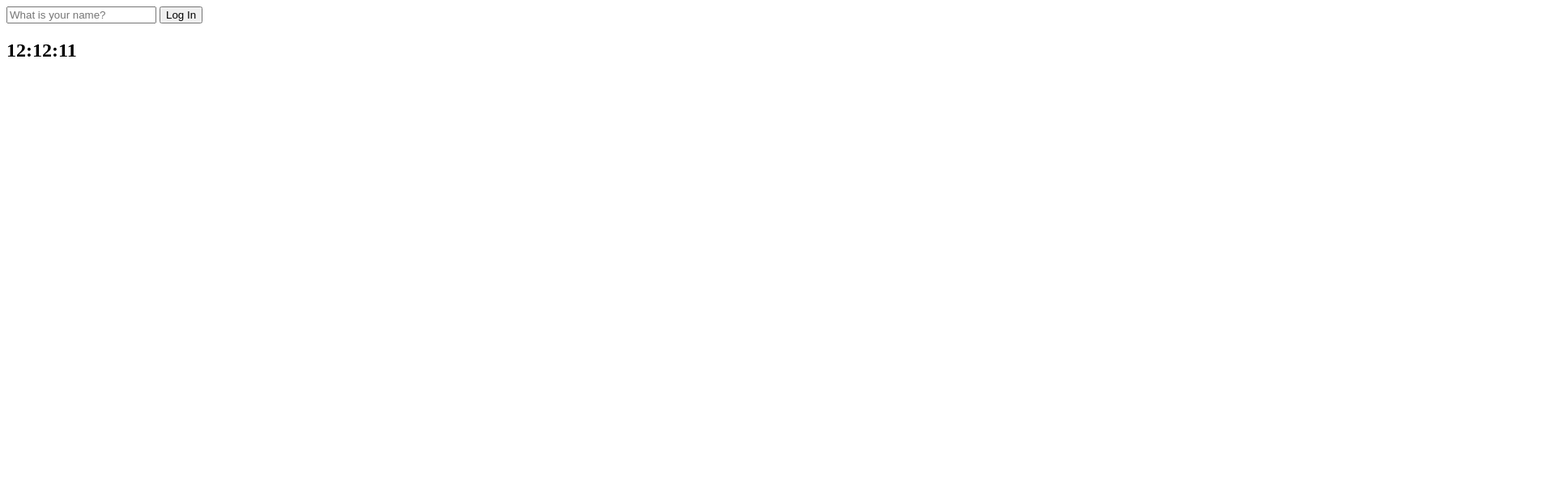
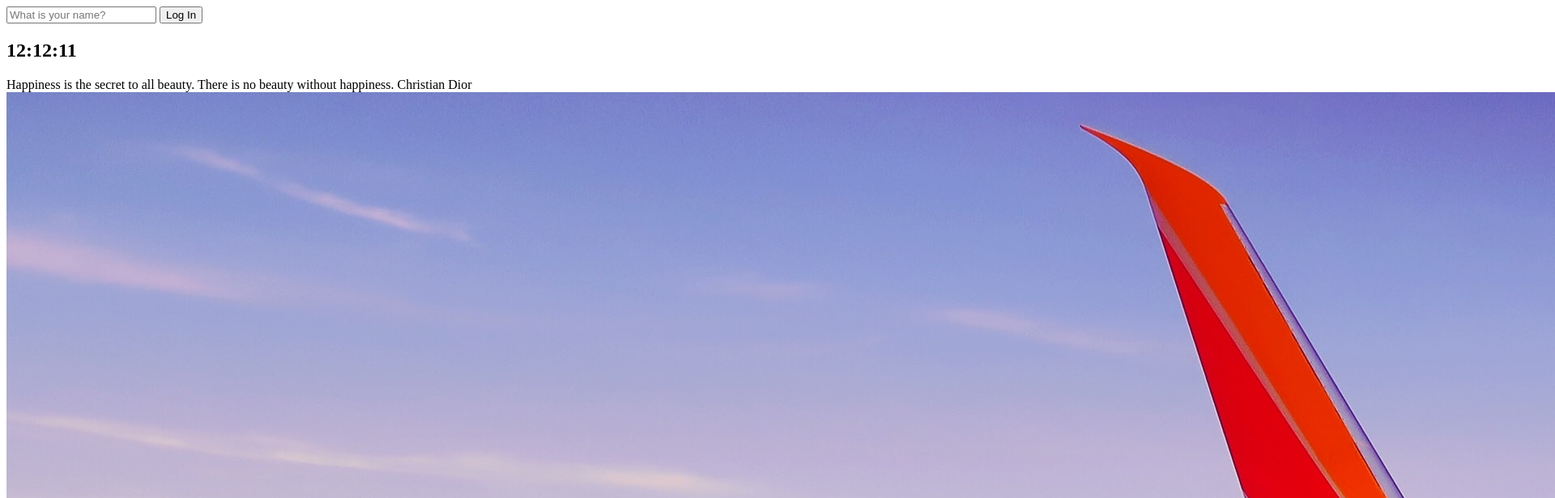
Before and after one commit to Seong-Gyeong/nomadCoders_vanillaJS, a plain HTML site: page momentum/index.html in a window 1280 px wide. Shown: the top 616 px of the page at 81% size, 1920 px wide, since content can reach past the window. Drawn offline with Linux system fonts and the light colour scheme.

Commit message:
랜덤 배경과 랜덤 명언 추가하기

```diff
--- a/momentum/index.html
+++ b/momentum/index.html
@@ -25,8 +25,14 @@
     </form>
     <h2 id="clock">00:00:00</h2>
     <h1 class="hidden" id="greeting"></h1>
+    <div id="quote">
+        <span></span>
+        <span></span>
+    </div>
     <!-- <a href="https://nomadcoders.co">Go to Courses</a> -->
     <script src="js/greetings.js"></script>
     <script src="js/clock.js"></script>
+    <script src="js/quotes.js"></script>
+    <script src="js/background.js"></script>
 </body>
 </html>
--- /dev/null
+++ b/momentum/js/background.js
@@ -0,0 +1,11 @@
+const images = ["0.jpg", "1.jpg", "2.jpg"];
+
+const chosenImage = images[Math.floor(Math.random() * images.length)];
+
+//JS에서 html 요소 만들기
+const bgImage = document.createElement("img");
+
+bgImage.src = `img/${chosenImage}`;
+
+//body에 만든 요소 넣어주기
+document.body.appendChild(bgImage);
--- /dev/null
+++ b/momentum/js/quotes.js
@@ -0,0 +1,50 @@
+const quotes = [
+{
+    quote : "Happiness depends upon ourselves.",
+    author : "Aristotle"
+},
+{
+    quote : "The purpose of our lives is to be happy.",
+    author : "Dalai Lama"
+},
+{
+    quote : "Your time is limited, so don’t waste it living someone else’s life.",
+    author : "Steve Jobs"
+},
+{
+    quote : "You must expect great things of yourself before you can do them.",
+    author : "Michael Jordan"
+},
+{
+    quote : "It takes 20 years to build a reputation and five minutes to ruin it. If you think about that, you'll do things differently.",
+    author : "Warren Buffett"
+},
+{
+    quote : "Do not dwell in the past, do not dream of the future, concentrate the mind on the present moment.",
+    author : "Buddha"
+},
+{
+    quote : "Happiness is a journey, not a destination.",
+    author : "Buddha"
+},
+{
+    quote : "Happiness is not something readymade. It comes from your own actions.",
+    author : "Dalai Lama"
+},
+{
+    quote : "The most important thing is to enjoy your life—to be happy—it's all that matters.",
+    author : "Audrey Hepburn"
+},
+{
+    quote : "Happiness is the secret to all beauty. There is no beauty without happiness.",
+    author : "Christian Dior"
+}
+];
+
+const quote = document.querySelector("#quote span:first-child");
+const author = document.querySelector("#quote span:last-child");
+
+const todaysQuote = quotes[Math.floor(Math.random()*quotes.length)];
+
+quote.innerText = todaysQuote.quote;
+author.innerText = todaysQuote.author;
```
Also changed, not shown: momentum/img/1.jpg (added), 2 other files.
